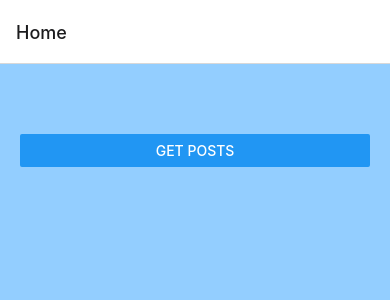
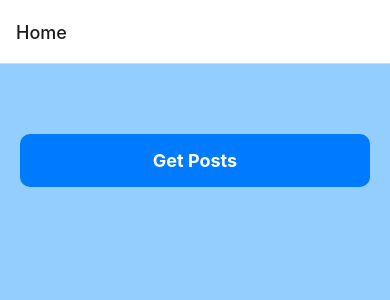
Before and after one commit to U050891/Cards-CK-Training, a React Native app: screen /Home in a window 390 px wide. Shown: the top 300 px of the page. Built offline with nearby package versions, Linux system fonts and the light colour scheme.

Commit message:
added style to the get posts button

```diff
--- a/package.json
+++ b/package.json
@@ -18,11 +18,13 @@
     "react": "18.2.0",
     "react-dom": "18.2.0",
     "react-native": "0.74.2",
+    "react-native-elements": "^3.4.3",
     "react-native-linear-gradient": "^2.8.3",
     "react-native-reanimated": "~3.10.1",
-    "react-native-web": "~0.19.10",
+    "react-native-safe-area-context": "4.10.1",
     "react-native-screens": "3.31.1",
-    "react-native-safe-area-context": "4.10.1"
+    "react-native-vector-icons": "^10.1.0",
+    "react-native-web": "~0.19.10"
   },
   "devDependencies": {
     "@babel/core": "^7.20.0",
--- a/src/screens/HomeScreen.tsx
+++ b/src/screens/HomeScreen.tsx
@@ -1,6 +1,7 @@
 import React from 'react';
-import { StyleSheet, ScrollView, TouchableOpacity, Button, View, ActivityIndicator } from 'react-native';
+import { StyleSheet, ScrollView, TouchableOpacity, View, ActivityIndicator } from 'react-native';
 import { StackNavigationProp } from '@react-navigation/stack';
+import { Button } from 'react-native-elements';
 import PostCard from '../components/PostCard';
 import { RootStackParamList } from '../navigation/AppNavigator';
 import { usePosts } from '../hooks/usePosts';
@@ -17,7 +18,13 @@ export default function HomeScreen({ navigation }: Props) {
   return (
     <ScrollView style={styles.container}>
       <View style={styles.buttonContainer}>
-        <Button title="Get Posts" onPress={getPosts} />
+        <Button
+          title="Get Posts"
+          onPress={getPosts}
+          buttonStyle={styles.button}
+          titleStyle={styles.buttonTitle}
+          loading={loading}
+        />
       </View>
       {loading ? (
         <ActivityIndicator size="large" color="#0000ff" />
@@ -44,4 +51,13 @@ const styles = StyleSheet.create({
   buttonContainer: {
     margin: 20,
   },
+  button: {
+    backgroundColor: '#007BFF',
+    padding: 15,
+    borderRadius: 10,
+  },
+  buttonTitle: {
+    fontSize: 18,
+    fontWeight: 'bold',
+  },
 });
```
Also changed, not shown: 1 other file (tests, documents, lock files or other folders).
